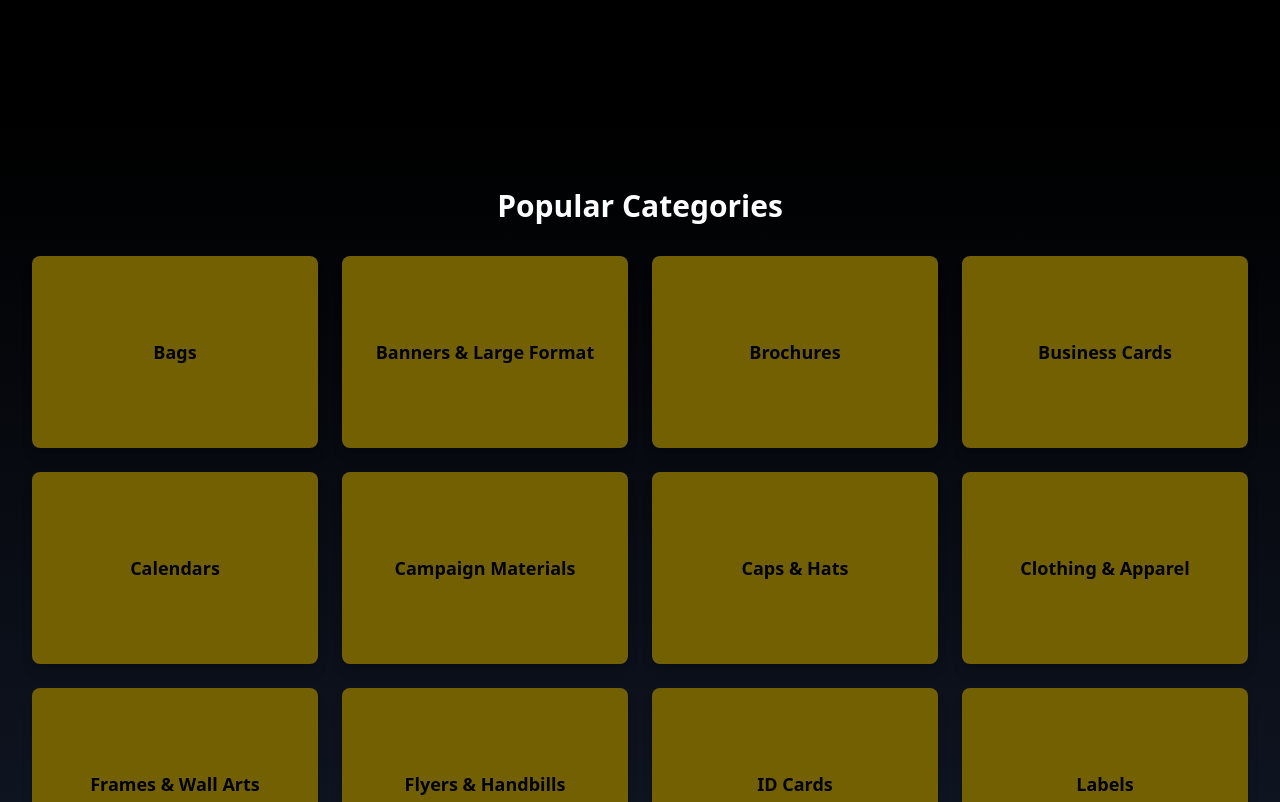
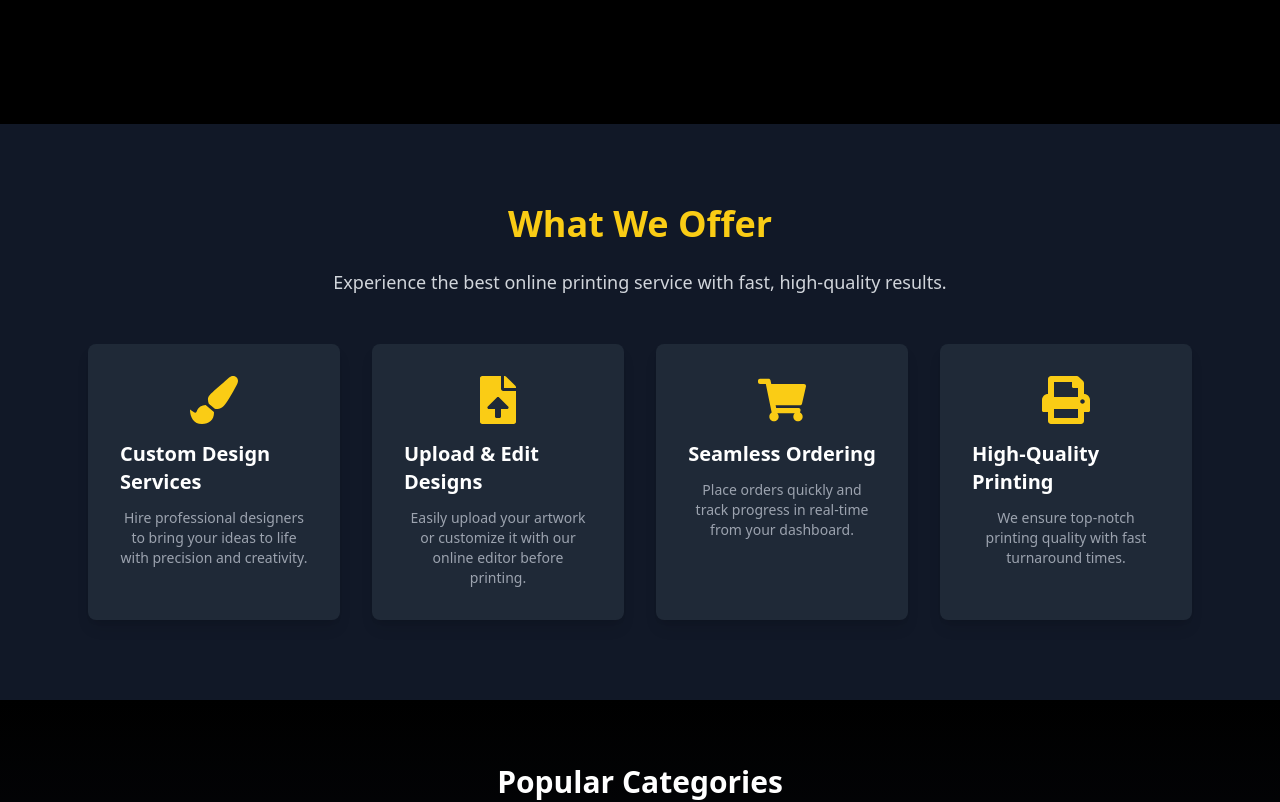
Before and after one commit to Maclab-Technologies/frontend, a Next.js app: page / in a window 1280 px wide. Shown: the part 760-1562 px from the top of the page. Built offline with nearby package versions, Linux system fonts and the light colour scheme; no server answers.

Commit message:
design adjusted

```diff
--- a/package.json
+++ b/package.json
@@ -16,7 +16,8 @@
     "axios": "^1.7.9",
     "dotenv": "^16.4.7",
     "firebase": "^11.3.1",
-    "next": "^15.1.6",
+    "framer-motion": "^12.6.2",
+    "next": "^15.2.4",
     "react": "^18.3.1",
     "react-dom": "^18.3.1",
     "react-icons": "^5.5.0",
--- /dev/null
+++ b/src/app/components/WhatWeOffer.js
@@ -0,0 +1,61 @@
+import { motion } from "framer-motion";
+import { FaPaintBrush, FaFileUpload, FaShoppingCart, FaPrint } from "react-icons/fa";
+
+const services = [
+  {
+    title: "Custom Design Services",
+    icon: <FaPaintBrush className="text-yellow-400 text-5xl" />,
+    description: "Hire professional designers to bring your ideas to life with precision and creativity.",
+  },
+  {
+    title: "Upload & Edit Designs",
+    icon: <FaFileUpload className="text-yellow-400 text-5xl" />,
+    description: "Easily upload your artwork or customize it with our online editor before printing.",
+  },
+  {
+    title: "Seamless Ordering",
+    icon: <FaShoppingCart className="text-yellow-400 text-5xl" />,
+    description: "Place orders quickly and track progress in real-time from your dashboard.",
+  },
+  {
+    title: "High-Quality Printing",
+    icon: <FaPrint className="text-yellow-400 text-5xl" />,
+    description: "We ensure top-notch printing quality with fast turnaround times.",
+  },
+];
+
+const WhatWeOffer = () => {
+  return (
+    <section className="py-20 bg-gray-900 text-white">
+      <motion.div
+        className="max-w-6xl mx-auto px-6 text-center"
+        initial={{ opacity: 0, y: -30 }}
+        animate={{ opacity: 1, y: 0 }}
+        transition={{ duration: 0.8, ease: "easeOut" }}
+      >
+        <h2 className="text-4xl font-bold mb-6 text-yellow-400">What We Offer</h2>
+        <p className="text-gray-300 mb-12 text-lg">
+          Experience the best online printing service with fast, high-quality results.
+        </p>
+      </motion.div>
+
+      <div className="max-w-6xl mx-auto grid md:grid-cols-2 lg:grid-cols-4 gap-8 px-6">
+        {services.map((service, index) => (
+          <motion.div
+            key={index}
+            className="bg-gray-800 p-8 rounded-lg shadow-lg flex flex-col items-center transform transition duration-300 hover:scale-105 hover:shadow-2xl"
+            initial={{ opacity: 0, y: 50 }}
+            animate={{ opacity: 1, y: 0 }}
+            transition={{ duration: 0.6, delay: index * 0.2, ease: "easeOut" }}
+          >
+            <div className="mb-4">{service.icon}</div>
+            <h3 className="text-xl font-semibold mb-3">{service.title}</h3>
+            <p className="text-gray-400 text-sm text-center">{service.description}</p>
+          </motion.div>
+        ))}
+      </div>
+    </section>
+  );
+};
+
+export default WhatWeOffer;
--- a/src/app/page.js
+++ b/src/app/page.js
@@ -5,6 +5,10 @@ import Image from "next/image";
 import brandguy from "../../public/images/brandguy.png";
 import { useRouter } from "next/navigation";
 import Link from "next/link";
+import WhatWeOffer from "../app/components/WhatWeOffer";
+import { motion } from "framer-motion";
+import { useState } from "react";
+import { FaChevronDown } from "react-icons/fa";
 
 export default function Home() {
   const router = useRouter();
@@ -42,6 +46,9 @@ export default function Home() {
     "Wedding Stationery",
   ];
 
+
+
+
   // Category component to avoid duplication
   const CategoryItem = ({ name }) => (
     <Link
@@ -51,23 +58,56 @@ export default function Home() {
       {name}
     </Link>
   );
+  const faqs = [
+    {
+      question: "How long does it take to print and deliver?",
+      answer: "We print and deliver within 59 minutes in select locations. Standard shipping times vary based on your location.",
+    },
+    {
+      question: "Can I upload my own design?",
+      answer: "Yes! You can upload your custom design, or use our online editor to make adjustments before printing.",
+    },
+    {
+      question: "What payment methods do you accept?",
+      answer: "We accept payments via Paystack and Flutterwave. You can pay using Debit/Credit Cards, USSD, Bank Transfers, and Mobile Money.",
+    },
+    {
+      question: "Do you offer bulk printing discounts?",
+      answer: "Absolutely! We provide special discounts for bulk orders. Contact us for a customized quote.",
+    },
+  ];
+
+  const [openIndex, setOpenIndex] = useState(null);
+
+  const toggleFAQ = (index) => {
+    setOpenIndex(openIndex === index ? null : index);
+  };
 
   return (
     <div className="bg-black text-white min-h-screen">
-      {/* Hero Section */}
       <section className="flex flex-col md:flex-row items-center justify-between py-16 md:py-24 md:min-h-screen">
         {/* Left Section: Image */}
-        <div className="hidden md:flex md:w-1/2 justify-center items-center p-8">
+        <motion.div
+          className="hidden md:flex md:w-1/2 justify-center items-center p-8"
+          initial={{ opacity: 0, x: -100 }}
+          animate={{ opacity: 1, x: 0 }}
+          transition={{ duration: 1, ease: "easeOut" }}
+        >
           <Image
             src={brandguy}
             alt="Delivery Person"
             className="max-w-md w-full rounded-lg shadow-xl"
             priority
           />
-        </div>
+        </motion.div>
 
         {/* Right Section: Text */}
-        <div className="md:w-1/2 p-8">
+        <motion.div
+          className="md:w-1/2 p-8"
+          initial={{ opacity: 0, x: 100 }}
+          animate={{ opacity: 1, x: 0 }}
+          transition={{ duration: 1, delay: 0.2, ease: "easeOut" }}
+        >
           <h1 className="text-4xl md:text-5xl font-bold leading-tight">
             Welcome to <br />
             <span className="text-yellow-500">
@@ -78,13 +118,21 @@ export default function Home() {
             Need high-quality prints in record time? We print and deliver orders in as fast as
             59 minutes.
           </p>
-          <button
+          <motion.button
             onClick={() => router.push("/Auth/Register")}
             className="mt-8 px-8 py-3 bg-yellow-500 hover:bg-yellow-600 rounded-full text-black font-semibold transition-all duration-300 shadow-lg transform hover:scale-105"
+            whileHover={{ scale: 1.1 }}
+            whileTap={{ scale: 0.95 }}
           >
             Get Started Now
-          </button>
-        </div>
+          </motion.button>
+        </motion.div>
+      </section>
+
+      <section>
+
+        <WhatWeOffer />
+
       </section>
 
       {/* Popular Categories Section */}
@@ -182,18 +230,46 @@ export default function Home() {
           </div>
 
           {/* FAQ Section */}
-          <div>
-            <h2 className="bg-yellow-500 text-black font-bold text-center py-2  mb-8">FAQ</h2>
-            <div className="space-y-4">
-              <p>Figma ipsum component variant main layer.</p>
-              <p>Pen draft text object clip mask flows main prototype component.</p>
-              <p>Undo hand fig jam asset text opacity horizontal effect.</p>
-              <p>Resizing duplicate arrow scrolling arrow.</p>
-              <p>Move thumbnail union flatten component team resizing vector.</p>
-              <p>Scale frame vertical link layout clip inspect library.</p>
-              <p>Align component polygon bullet flows flow's font device line.</p>
+          <section className="py-16 bg-gray-900 text-white">
+            <div className="max-w-4xl mx-auto px-6">
+              <h2 className="text-4xl font-bold text-center mb-8 text-yellow-400">Frequently Asked Questions</h2>
+              <div className="space-y-4">
+                {faqs.map((faq, index) => (
+                  <motion.div
+                    key={index}
+                    className="bg-gray-800 rounded-lg p-4 shadow-lg"
+                    initial={{ opacity: 0, y: 20 }}
+                    animate={{ opacity: 1, y: 0 }}
+                    transition={{ duration: 0.3, delay: index * 0.1 }}
+                  >
+                    <button
+                      onClick={() => toggleFAQ(index)}
+                      className="flex justify-between items-center w-full text-left text-lg font-semibold text-yellow-400"
+                    >
+                      {faq.question}
+                      <motion.div
+                        animate={{ rotate: openIndex === index ? 180 : 0 }}
+                        transition={{ duration: 0.3 }}
+                      >
+                        <FaChevronDown className="text-yellow-400" />
+                      </motion.div>
+                    </button>
+                    {openIndex === index && (
+                      <motion.p
+                        className="mt-2 text-gray-300 text-sm"
+                        initial={{ opacity: 0, height: 0 }}
+                        animate={{ opacity: 1, height: "auto" }}
+                        exit={{ opacity: 0, height: 0 }}
+                        transition={{ duration: 0.3 }}
+                      >
+                        {faq.answer}
+                      </motion.p>
+                    )}
+                  </motion.div>
+                ))}
+              </div>
             </div>
-          </div>
+          </section>
         </div>
       </section>
 
```
Also changed, not shown: 1 other file (tests, documents, lock files or other folders).
